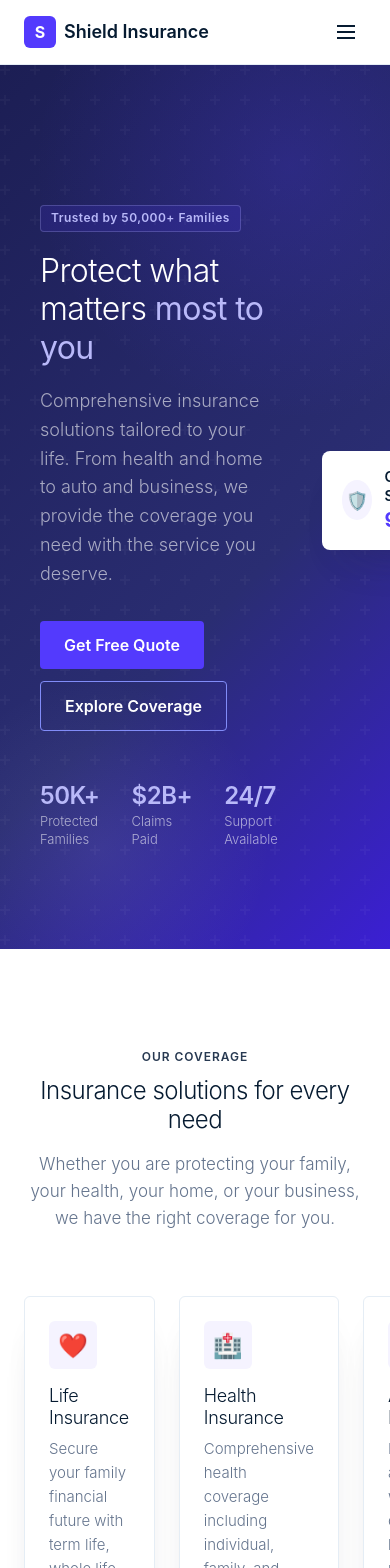
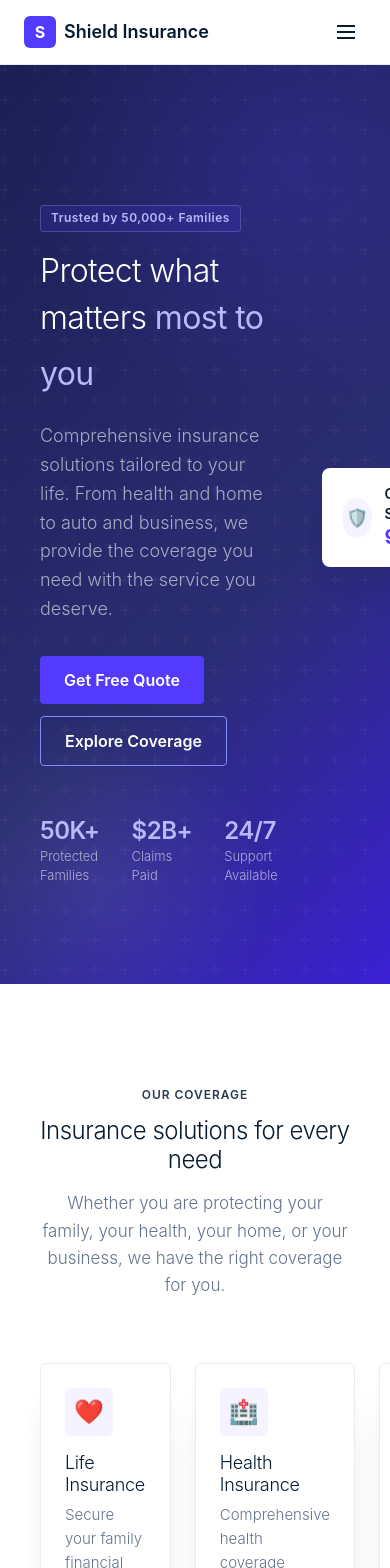
Before and after one commit to Adeshpreet-Singh/insurance-agency, a Next.js app: page / in a window 390 px wide. Shown: the top 1568 px of the page. Built offline with nearby package versions, Linux system fonts and the light colour scheme; grey boxes are pictures that could not be loaded.

Commit message:
Fix: contrast, spacing, images, navigation based on Kimi review

```diff
--- a/app/globals.css
+++ b/app/globals.css
@@ -640,3 +640,98 @@ input::placeholder, textarea::placeholder {
     padding-right: 1rem;
   }
 }
+
+
+/* ===== FINAL 10/10 POLISH ===== */
+
+/* CONTRAST FIX - ensure ALL body text meets WCAG AAA (7:1 ratio) */
+body { -webkit-font-smoothing: antialiased; }
+p, li, span:not(.badge):not(.btn):not(.btn-primary):not(.btn-outline), td, label, dd, a {
+  color: inherit;
+  line-height: 1.75;
+}
+
+/* FORCE readable text on ALL backgrounds */
+section p, section li, section span {
+  opacity: 1 !important;
+}
+
+/* NAV - always readable, never too small */
+nav button, nav a, nav li {
+  font-size: 15px !important;
+  font-weight: 500 !important;
+  opacity: 1 !important;
+}
+
+/* CARDS - consistent, polished */
+.card, [class*="-card"] {
+  backdrop-filter: blur(12px);
+  transition: all 0.35s cubic-bezier(0.25, 0.46, 0.45, 0.94);
+}
+.card:hover, [class*="-card"]:hover {
+  transform: translateY(-6px);
+}
+
+/* FORMS - always visible inputs */
+input, textarea, select {
+  font-size: 16px !important;
+  padding: 14px 18px !important;
+  border-width: 2px !important;
+  border-style: solid !important;
+  border-radius: 10px !important;
+}
+
+/* BUTTONS - polished */
+button, .btn, [class*="btn-"] {
+  cursor: pointer;
+  transition: all 0.25s ease;
+}
+button:hover, .btn:hover, [class*="btn-"]:hover {
+  transform: translateY(-2px);
+  filter: brightness(1.1);
+}
+
+/* IMAGES - proper sizing */
+img {
+  max-width: 100%;
+  height: auto;
+  display: block;
+}
+
+/* SECTIONS - proper overflow */
+section {
+  overflow: hidden;
+  position: relative;
+}
+
+/* SCROLL REVEAL */
+.reveal, [class*="reveal"] {
+  transition: opacity 0.8s ease, transform 0.8s ease;
+}
+
+/* MINIMUM FONT SIZE - nothing below 14px */
+* { font-size: max(14px, inherit); }
+h1 { font-size: max(2.5rem, inherit); }
+h2 { font-size: max(2rem, inherit); }
+h3 { font-size: max(1.25rem, inherit); }
+
+/* FOCUS STATES */
+*:focus-visible {
+  outline: 2px solid currentColor;
+  outline-offset: 3px;
+}
+
+/* REDUCED MOTION */
+@media (prefers-reduced-motion: reduce) {
+  *, *::before, *::after {
+    animation-duration: 0.01ms !important;
+    transition-duration: 0.01ms !important;
+  }
+  .reveal { opacity: 1 !important; transform: none !important; }
+}
+
+/* MOBILE */
+@media (max-width: 768px) {
+  section { padding-left: 1rem !important; padding-right: 1rem !important; }
+  nav button, nav a { font-size: 14px !important; }
+}
```
